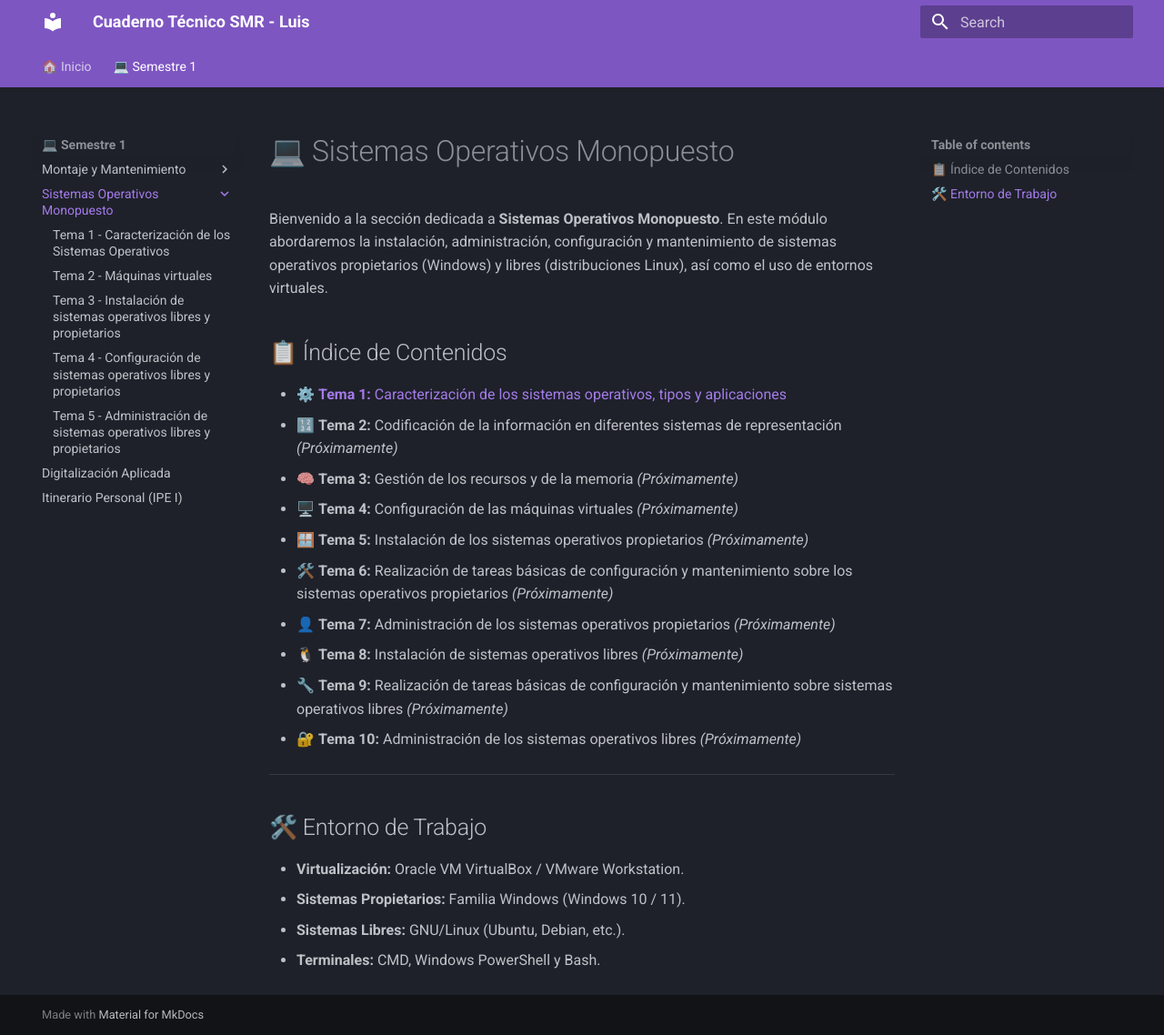
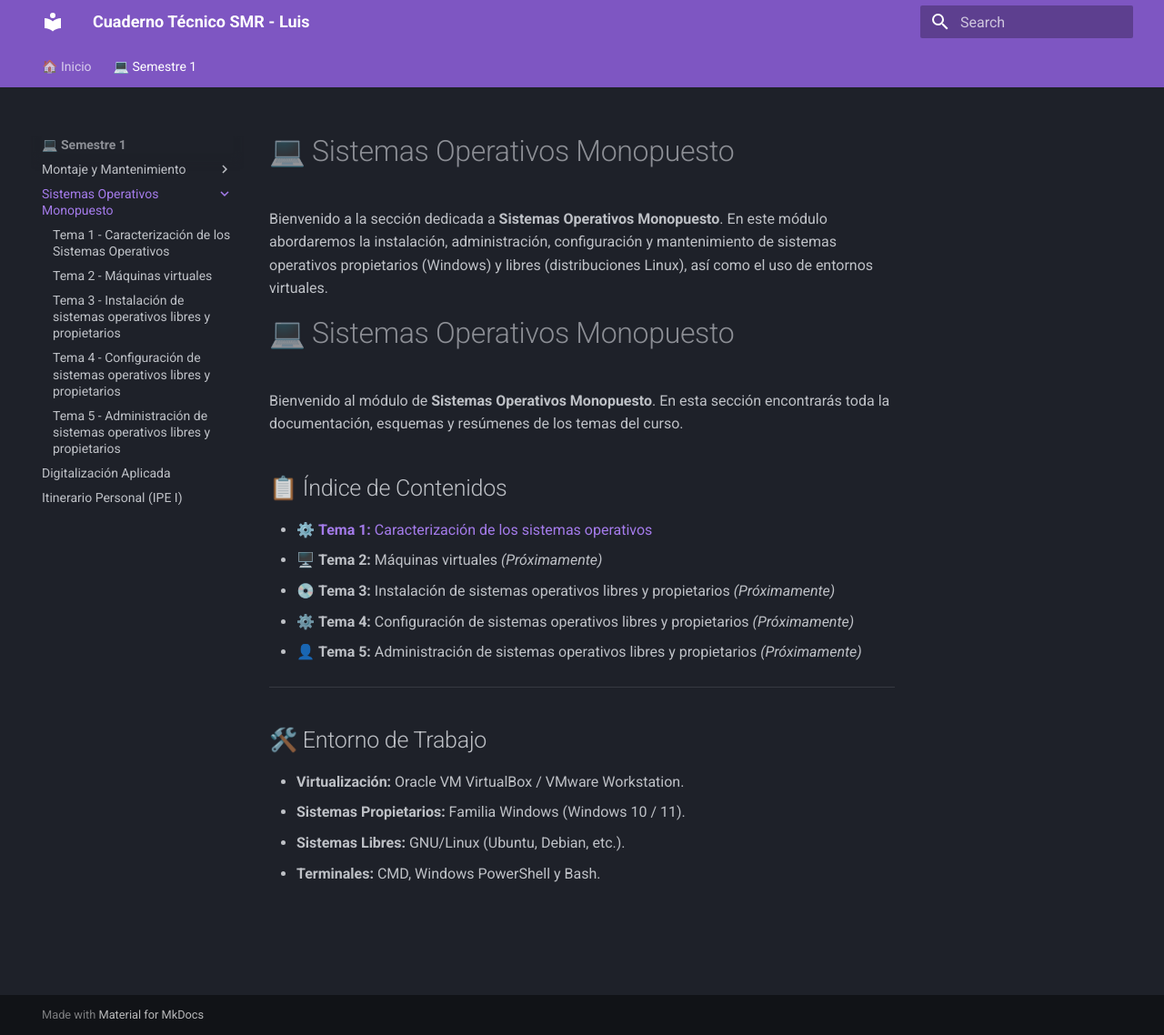
Before and after one commit to Beamspark/SMR-Apuntes, an MkDocs documentation site: the page built from docs/sistemas/index.md, in a window 1280 px wide and 1138 px high. Shown: the whole window at 91% size. Built offline with MkDocs 1.6.1 and Material for MkDocs 9.7.7, drawn with Linux system fonts in a browser that asks for light colours.

Commit message:
Update index.md

```diff
--- a/docs/sistemas/index.md
+++ b/docs/sistemas/index.md
@@ -2,18 +2,17 @@
 
 Bienvenido a la sección dedicada a **Sistemas Operativos Monopuesto**. En este módulo abordaremos la instalación, administración, configuración y mantenimiento de sistemas operativos propietarios (Windows) y libres (distribuciones Linux), así como el uso de entornos virtuales.
 
+# 💻 Sistemas Operativos Monopuesto
+
+Bienvenido al módulo de **Sistemas Operativos Monopuesto**. En esta sección encontrarás toda la documentación, esquemas y resúmenes de los temas del curso.
+
 ## 📋 Índice de Contenidos
 
-- [⚙️ **Tema 1:** Caracterización de los sistemas operativos, tipos y aplicaciones](tema-1.md)
-- 🔢 **Tema 2:** Codificación de la información en diferentes sistemas de representación *(Próximamente)*
-- 🧠 **Tema 3:** Gestión de los recursos y de la memoria *(Próximamente)*
-- 🖥️ **Tema 4:** Configuración de las máquinas virtuales *(Próximamente)*
-- 🪟 **Tema 5:** Instalación de los sistemas operativos propietarios *(Próximamente)*
-- 🛠️ **Tema 6:** Realización de tareas básicas de configuración y mantenimiento sobre los sistemas operativos propietarios *(Próximamente)*
-- 👤 **Tema 7:** Administración de los sistemas operativos propietarios *(Próximamente)*
-- 🐧 **Tema 8:** Instalación de sistemas operativos libres *(Próximamente)*
-- 🔧 **Tema 9:** Realización de tareas básicas de configuración y mantenimiento sobre sistemas operativos libres *(Próximamente)*
-- 🔐 **Tema 10:** Administración de los sistemas operativos libres *(Próximamente)*
+- [⚙️ **Tema 1:** Caracterización de los sistemas operativos](tema-1.md)
+- 🖥️ **Tema 2:** Máquinas virtuales *(Próximamente)*
+- 💿 **Tema 3:** Instalación de sistemas operativos libres y propietarios *(Próximamente)*
+- ⚙️ **Tema 4:** Configuración de sistemas operativos libres y propietarios *(Próximamente)*
+- 👤 **Tema 5:** Administración de sistemas operativos libres y propietarios *(Próximamente)*
 
 ---
 
```
